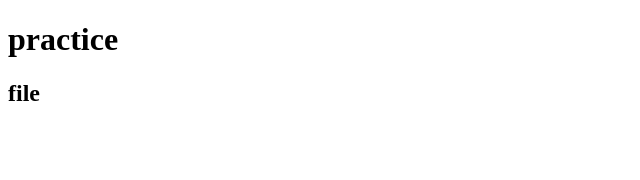
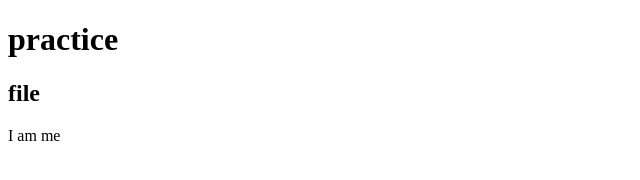
Before and after one commit to ajleira11/newRepoTake2, a plain HTML site: page index.html in a window 1280 px wide. Shown: the full height of the page, 0-640 px from the left. Drawn offline with Linux system fonts and the light colour scheme.

Commit message:
new message

```diff
--- a/index.html
+++ b/index.html
@@ -8,5 +8,6 @@
   <body>
     <h1>practice</h1>
     <h2>file</h2>
+    <p>I am me</p>
   </body>
 </html>
```
